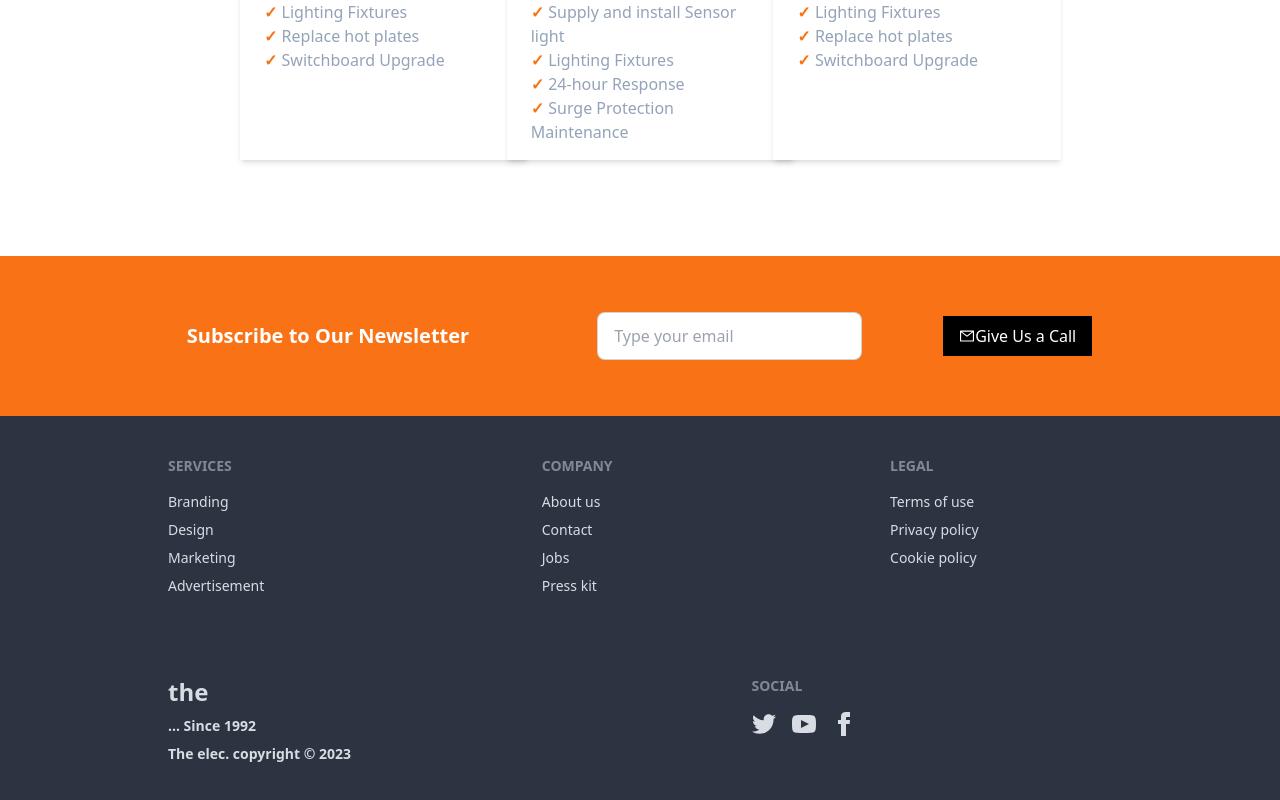
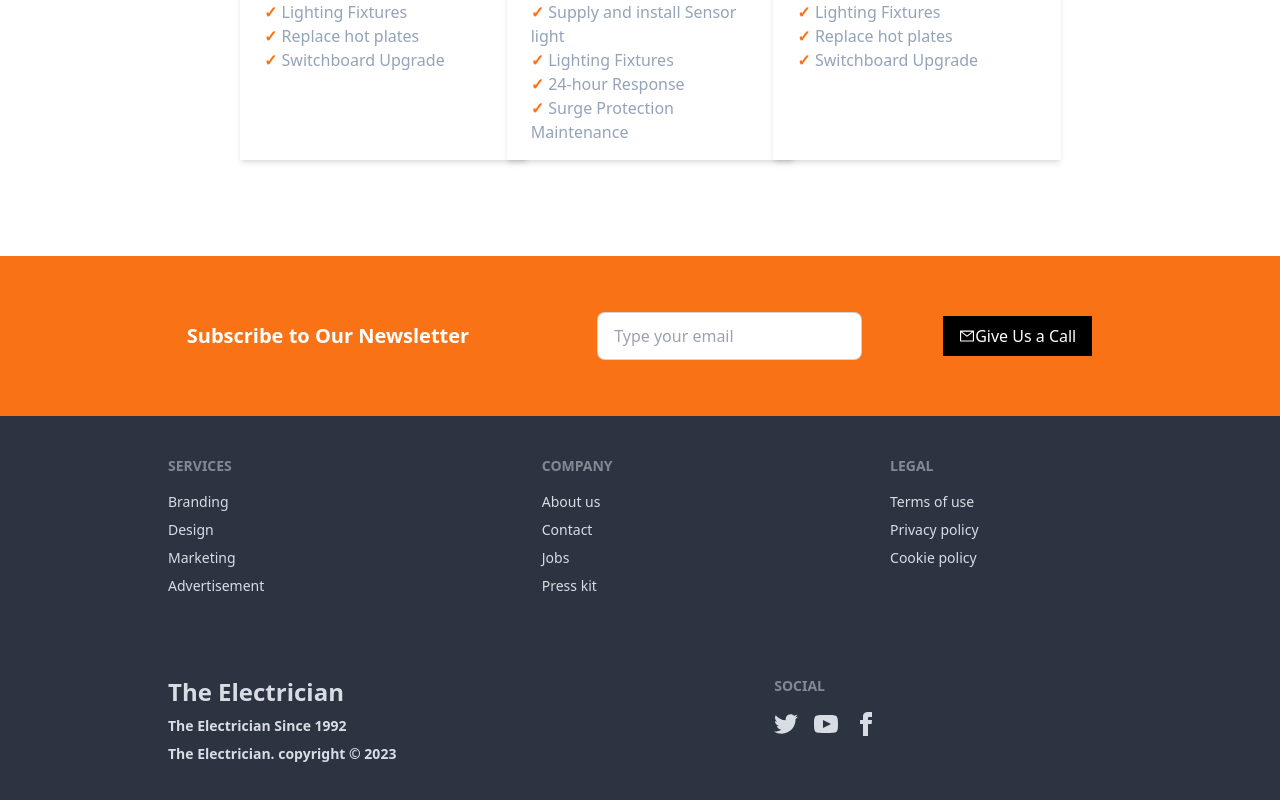
Before and after one commit to MdNadiruzzamanNibras/electrician, a React (Vite) app: page / in a window 1280 px wide. Shown: the part 5092-5892 px from the top of the page. Built offline with nearby package versions, Linux system fonts and the light colour scheme.

Commit message:
footer change

```diff
--- a/src/layout/Footer.jsx
+++ b/src/layout/Footer.jsx
@@ -30,8 +30,8 @@ const Footer = () => {
            <footer className="footer p-10  bg-neutral text-neutral-content">
   <div className='lg:ml-32'>
 
-    <p className='text-2xl font-extrabold'>the</p><p className='font-bold'>... Since 1992</p>
-    <p className='font-bold'>The elec. copyright © {year}</p>
+    <p className='text-2xl font-bold'>The Electrician</p><p className='font-bold'>The Electrician Since 1992</p>
+    <p className='font-bold'>The Electrician. copyright © {year}</p>
   </div>
   <div>
     <span className="footer-title">Social</span>
```
